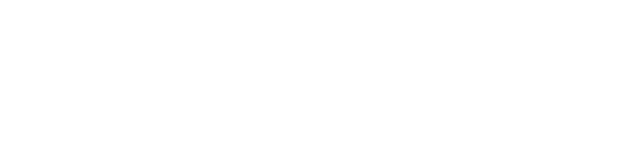
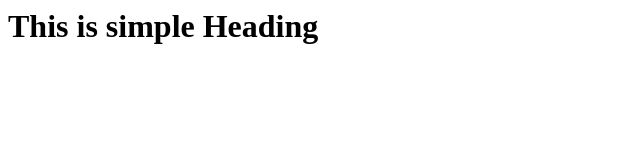
Before and after one commit to pranitha1005/Netflixclone, a plain HTML site: page index.html in a window 1280 px wide. Shown: the whole page, without its empty margins (0-640 px from the left). Drawn offline with Linux system fonts and the light colour scheme.

Commit message:
modified index.html

```diff
--- a/index.html
+++ b/index.html
@@ -3,6 +3,6 @@
 
     </head>
     <body>
-
+        <h1>This is simple Heading</h1>
     </body>
 </html>
```
